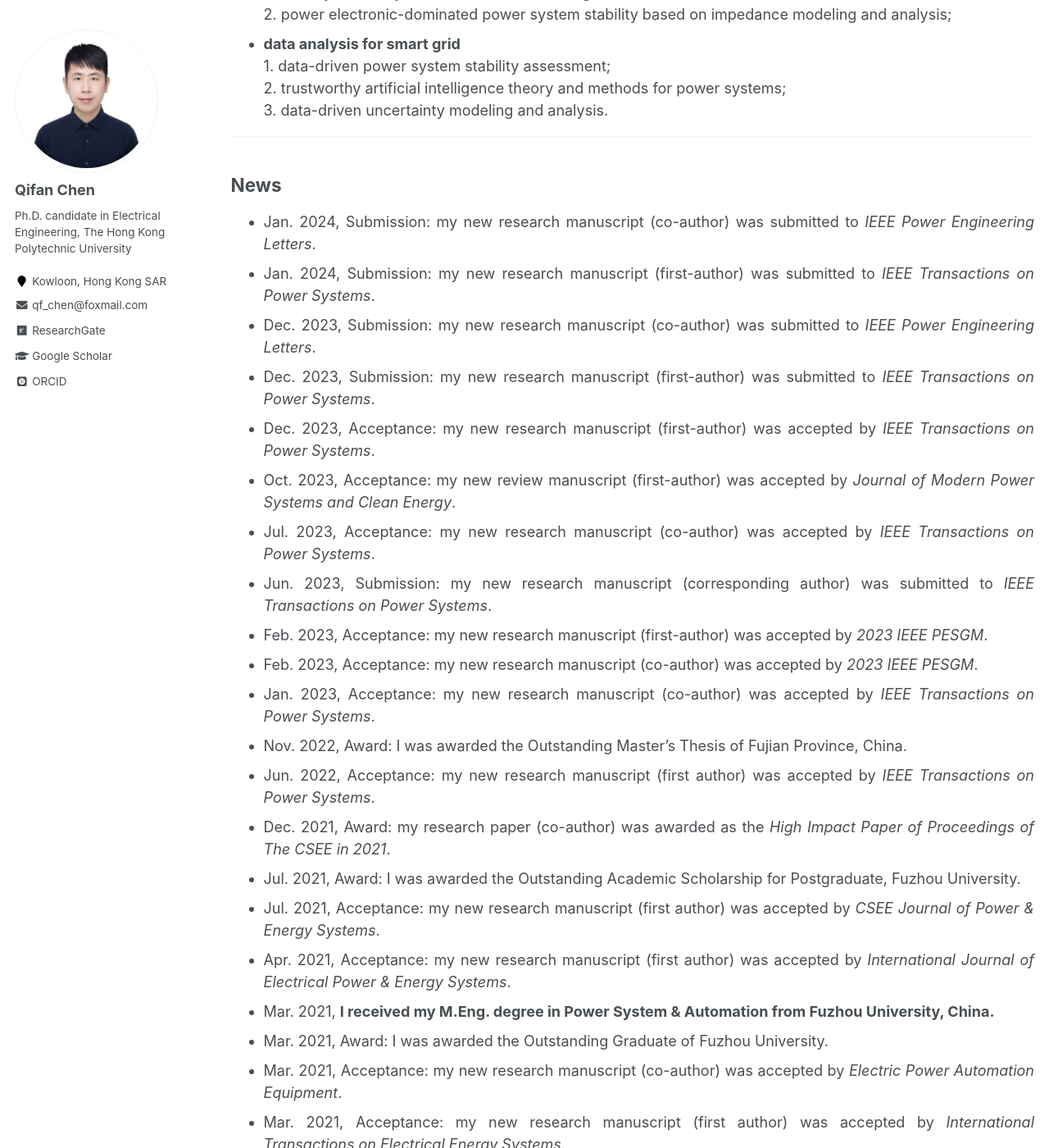
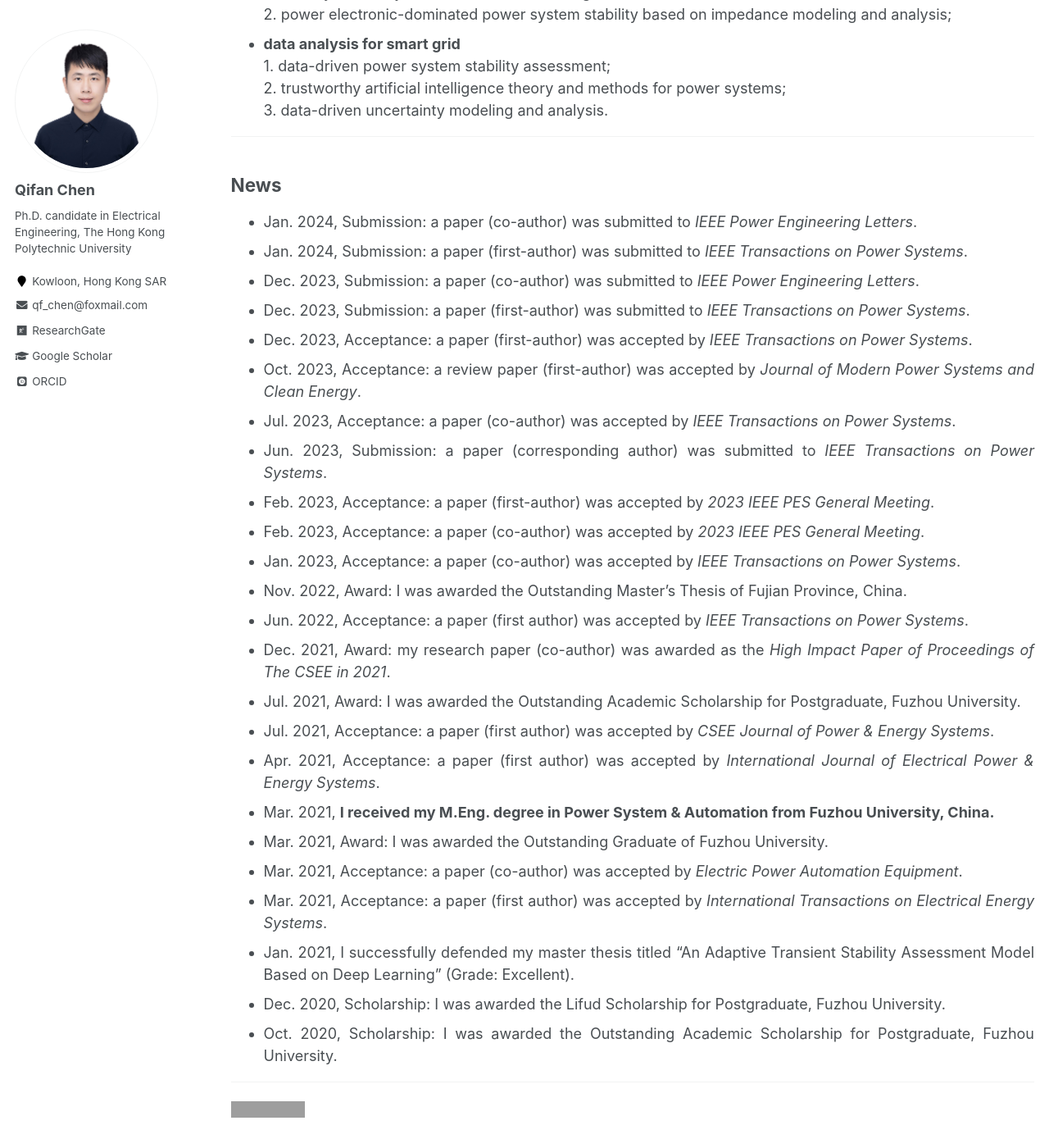
Before and after one commit to ChQf/ChQf.github.io, a Jekyll site: the page built from _pages/about.md, in a window 1280 px wide and 1400 px high, scrolled down 373 px. Shown: the whole window at 82% size. Built offline with Jekyll 4.4.1, drawn with Linux system fonts in a browser that asks for light colours; some web fonts are replaced; grey boxes are pictures that could not be loaded.

Commit message:
Update about.md

```diff
--- a/_pages/about.md
+++ b/_pages/about.md
@@ -23,27 +23,27 @@ I received my M.Eng. degree in Power System & Automation and B.Eng. degree in El
 ---
 
 ## News
-* Jan. 2024, Submission: my new research manuscript (co-author) was submitted to *IEEE Power Engineering Letters*.
-* Jan. 2024, Submission: my new research manuscript (first-author) was submitted to *IEEE Transactions on Power Systems*.
-* Dec. 2023, Submission: my new research manuscript (co-author) was submitted to *IEEE Power Engineering Letters*.
-* Dec. 2023, Submission: my new research manuscript (first-author) was submitted to *IEEE Transactions on Power Systems*.
-* Dec. 2023, Acceptance: my new research manuscript (first-author) was accepted by *IEEE Transactions on Power Systems*.
-* Oct. 2023, Acceptance: my new review manuscript (first-author) was accepted by *Journal of Modern Power Systems and Clean Energy*.
-* Jul. 2023, Acceptance: my new research manuscript (co-author) was accepted by *IEEE Transactions on Power Systems*.
-* Jun. 2023, Submission: my new research manuscript (corresponding author) was submitted to *IEEE Transactions on Power Systems*.
-* Feb. 2023, Acceptance: my new research manuscript (first-author) was accepted by *2023 IEEE PESGM*.
-* Feb. 2023, Acceptance: my new research manuscript (co-author) was accepted by *2023 IEEE PESGM*.
-* Jan. 2023, Acceptance: my new research manuscript (co-author) was accepted by *IEEE Transactions on Power Systems*.
+* Jan. 2024, Submission: a paper (co-author) was submitted to *IEEE Power Engineering Letters*.
+* Jan. 2024, Submission: a paper (first-author) was submitted to *IEEE Transactions on Power Systems*.
+* Dec. 2023, Submission: a paper (co-author) was submitted to *IEEE Power Engineering Letters*.
+* Dec. 2023, Submission: a paper (first-author) was submitted to *IEEE Transactions on Power Systems*.
+* Dec. 2023, Acceptance: a paper (first-author) was accepted by *IEEE Transactions on Power Systems*.
+* Oct. 2023, Acceptance: a review paper (first-author) was accepted by *Journal of Modern Power Systems and Clean Energy*.
+* Jul. 2023, Acceptance: a paper (co-author) was accepted by *IEEE Transactions on Power Systems*.
+* Jun. 2023, Submission: a paper (corresponding author) was submitted to *IEEE Transactions on Power Systems*.
+* Feb. 2023, Acceptance: a paper (first-author) was accepted by *2023 IEEE PES General Meeting*.
+* Feb. 2023, Acceptance: a paper (co-author) was accepted by *2023 IEEE PES General Meeting*.
+* Jan. 2023, Acceptance: a paper (co-author) was accepted by *IEEE Transactions on Power Systems*.
 * Nov. 2022, Award: I was awarded the Outstanding Master's Thesis of Fujian Province, China.
-* Jun. 2022, Acceptance: my new research manuscript (first author) was accepted by *IEEE Transactions on Power Systems*.
+* Jun. 2022, Acceptance: a paper (first author) was accepted by *IEEE Transactions on Power Systems*.
 * Dec. 2021, Award: my research paper (co-author) was awarded as the *High Impact Paper of Proceedings of The CSEE in 2021*.
 * Jul. 2021, Award: I was awarded the Outstanding Academic Scholarship for Postgraduate, Fuzhou University.
-* Jul. 2021, Acceptance: my new research manuscript (first author) was accepted by *CSEE Journal of Power & Energy Systems*.
-* Apr. 2021, Acceptance: my new research manuscript (first author) was accepted by *International Journal of Electrical Power & Energy Systems*.
+* Jul. 2021, Acceptance: a paper (first author) was accepted by *CSEE Journal of Power & Energy Systems*.
+* Apr. 2021, Acceptance: a paper (first author) was accepted by *International Journal of Electrical Power & Energy Systems*.
 * Mar. 2021, **I received my M.Eng. degree in Power System & Automation from Fuzhou University, China.**
 * Mar. 2021, Award: I was awarded the Outstanding Graduate of Fuzhou University.
-* Mar. 2021, Acceptance: my new research manuscript (co-author) was accepted by *Electric Power Automation Equipment*.
-* Mar. 2021, Acceptance: my new research manuscript (first author) was accepted by *International Transactions on Electrical Energy Systems*.
+* Mar. 2021, Acceptance: a paper (co-author) was accepted by *Electric Power Automation Equipment*.
+* Mar. 2021, Acceptance: a paper (first author) was accepted by *International Transactions on Electrical Energy Systems*.
 * Jan. 2021, I successfully defended my master thesis titled "An Adaptive Transient Stability Assessment Model Based on Deep Learning" (Grade: Excellent).
 * Dec. 2020, Scholarship: I was awarded the Lifud Scholarship for Postgraduate, Fuzhou University.
 * Oct. 2020, Scholarship: I was awarded the Outstanding Academic Scholarship for Postgraduate, Fuzhou University.
```
